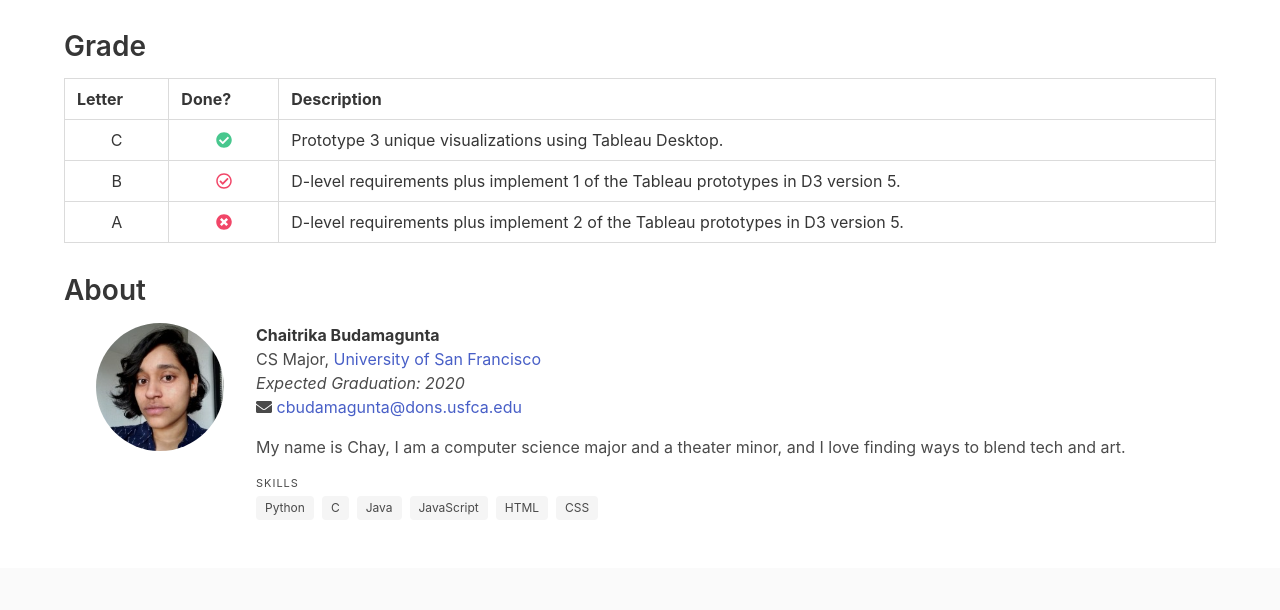
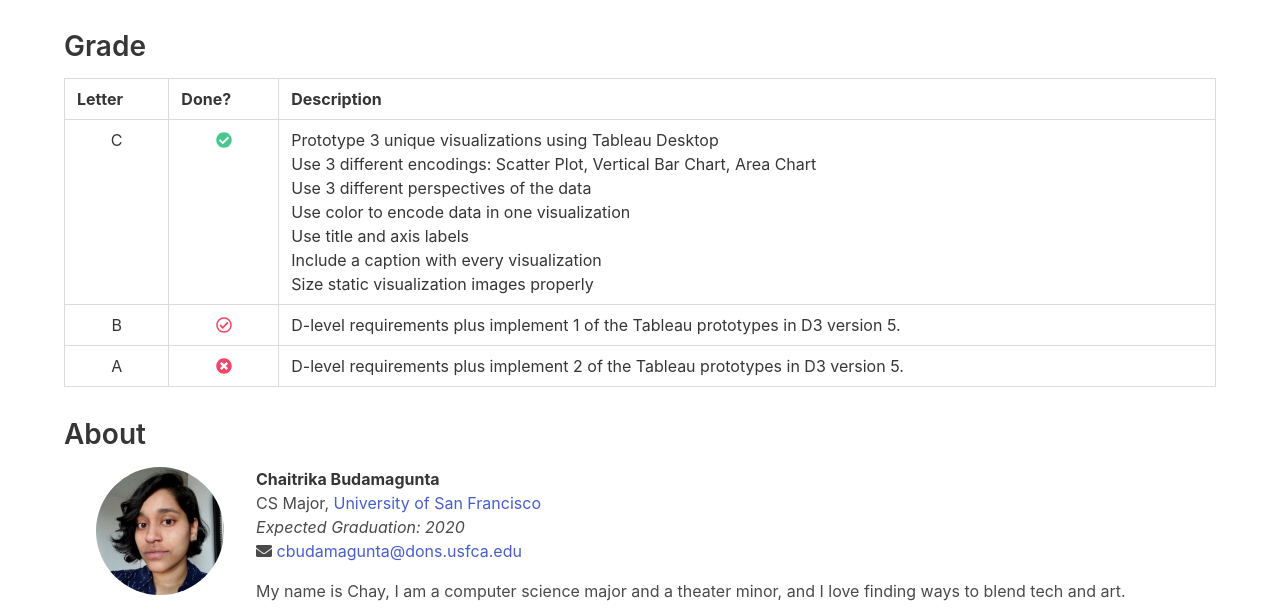
Before and after one commit to usf-cs360-spring2020/homework1-cbudamagunta1, a plain HTML site: page index.html in a window 1280 px wide. Shown: the part 2320-2930 px from the top of the page. Drawn offline with nearby package versions, Linux system fonts and the light colour scheme; grey boxes are pictures that could not be loaded.

Commit message:
Update C-level grade info

```diff
--- a/index.html
+++ b/index.html
@@ -112,7 +112,14 @@
              <tr>
                <td>C</td>
                <td><i class="has-text-success fas fa-check-circle"></i></td>
-               <td>Prototype 3 unique visualizations using Tableau Desktop.</td>
+               <td>Prototype 3 unique visualizations using Tableau Desktop<br>
+                   Use 3 different encodings: Scatter Plot, Vertical Bar Chart, Area Chart<br>
+                   Use 3 different perspectives of the data<br>
+                   Use color to encode data in one visualization<br>
+                   Use title and axis labels<br>
+                   Include a caption with every visualization<br>
+                   Size static visualization images properly
+               </td>
              </tr>
 
              <tr>
```
